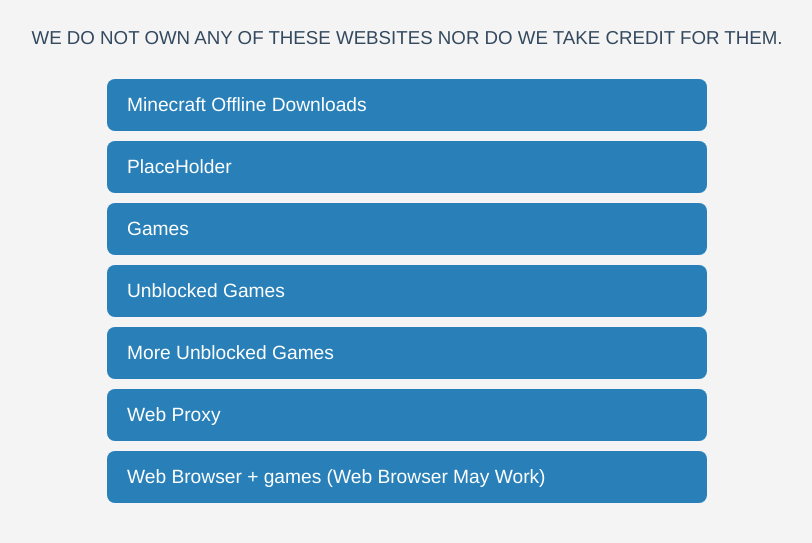
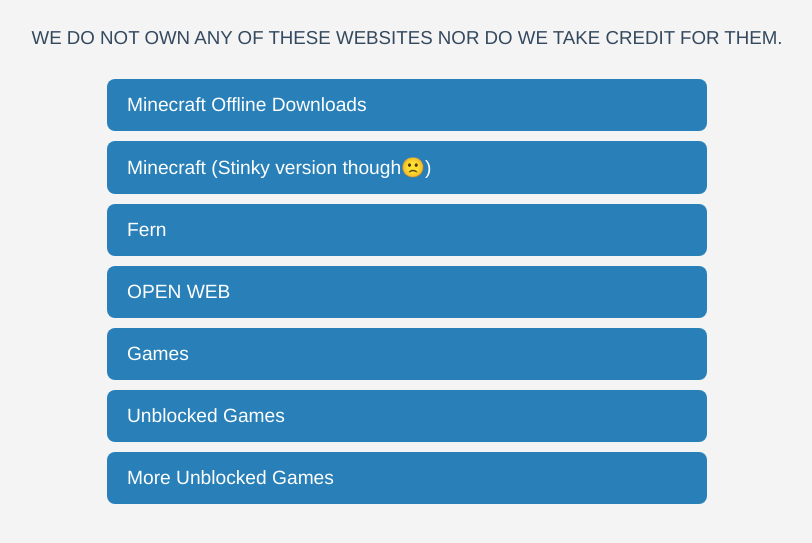
Before and after one commit to CrichyChalky54/Stealth, a plain HTML site: page index.html in a window 1280 px wide. Shown: the part 171-714 px from the top of the page, without its empty margins (233-1045 px from the left). Drawn offline with Linux system fonts and the light colour scheme.

Commit message:
Update index.html

```diff
--- a/index.html
+++ b/index.html
@@ -72,12 +72,12 @@
 
 <div class="links">
   <a href="https://www.mediafire.com/file/1hqtjm6a07i76rn/Eagler.zip/file">Minecraft Offline Downloads</a>
-  <a href="" target="_blank" rel="noopener noreferrer">PlaceHolder</a>
-  <a href="https://powerschool.zeptoinitiative.org/">Games</a>
-  <a href="https://tpe.spencerportbiblechurch.org/">Unblocked Games</a>
-  <a href="https://teachingtools.art/" target="_blank" rel="noopener noreferrer">More Unblocked Games</a>
-  <a href="https://admin.proxy.hydrovolter.com/" target="_blank" rel="noopener noreferrer">Web Proxy</a>
-  <a href="https://chickenedmath.rbsaust.com.au/">Web Browser + games (Web Browser May Work)</a>
+  <a href="turtletown71.github.io">Minecraft (Stinky version though🙁)</a>
+  <a href="orange1.freeddns.us">Fern</a>
+  <a href="overcloak.plyrnation.martinwguy.net">OPEN WEB</a>
+  <a href="https://basketball-stars-game.github.io/">Games</a>
+  <a href="unblockedgames76-pro.github.io">Unblocked Games</a>
+  <a href="pn.martinwguy.net">More Unblocked Games</a>
 </div>
 
 </body>
```
